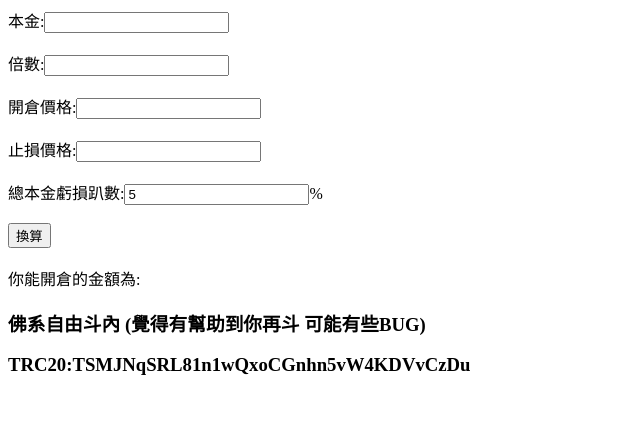
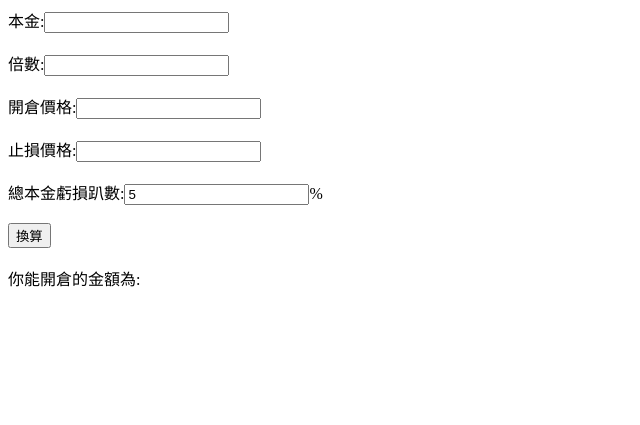
Before and after one commit to cryptotvuse/cryptotvuse, a plain HTML site: page index.html in a window 1280 px wide. Shown: the whole page, without its empty margins (0-640 px from the left). Drawn offline with Linux system fonts and the light colour scheme.

Commit message:
Update index.html

```diff
--- a/index.html
+++ b/index.html
@@ -21,9 +21,6 @@
  <br>
  <br>
  你能開倉的金額為:<p id="qq"></p>
-  <h3>佛系自由斗內 (覺得有幫助到你再斗 可能有些BUG)</h3>
-  <h3>TRC20:TSMJNqSRL81n1wQxoCGnhn5vW4KDVvCzDu</h3>
-  <h3 style="color: white;">水哥好帥~</h3>
 <script>
 function cal(){
 var aa = parseFloat(document.getElementById("aa").value);
```
